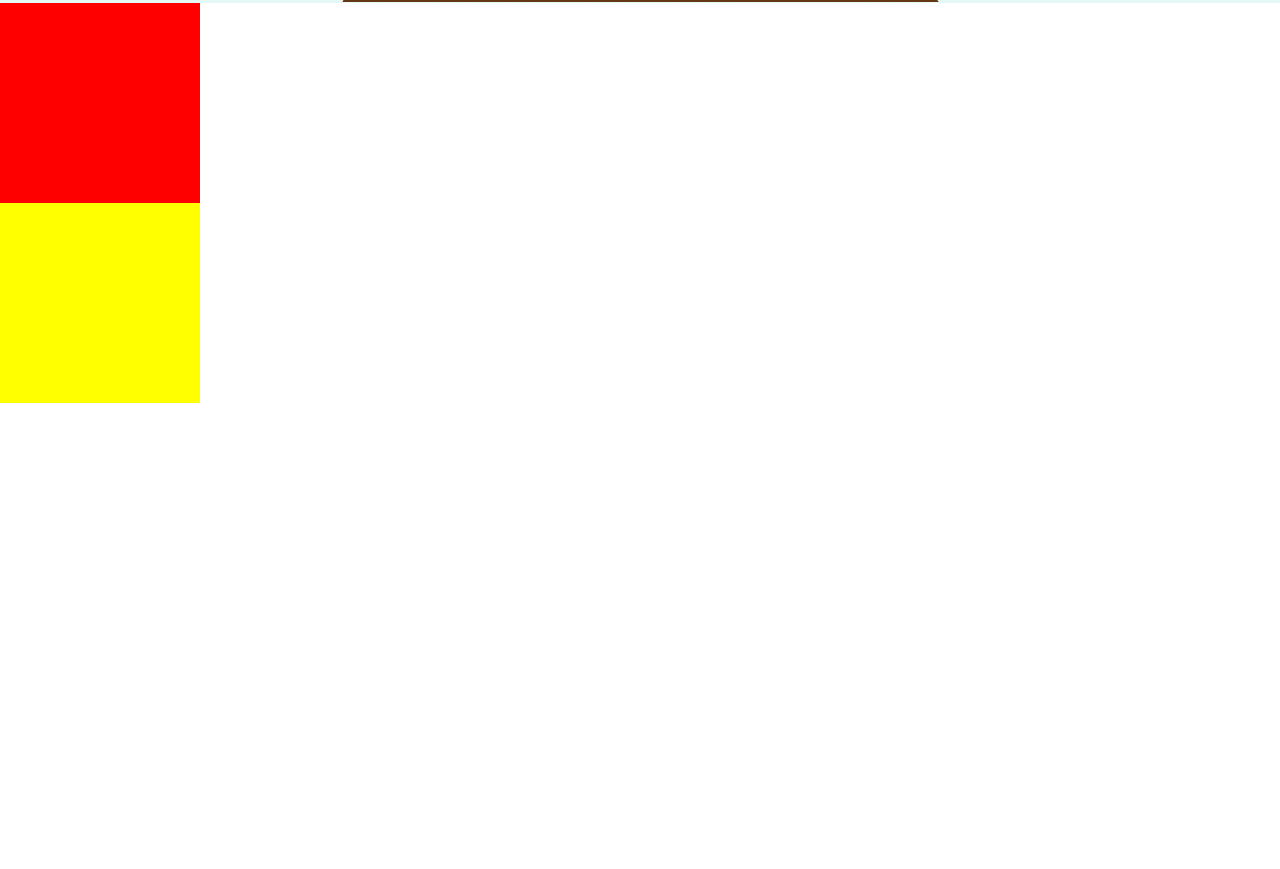
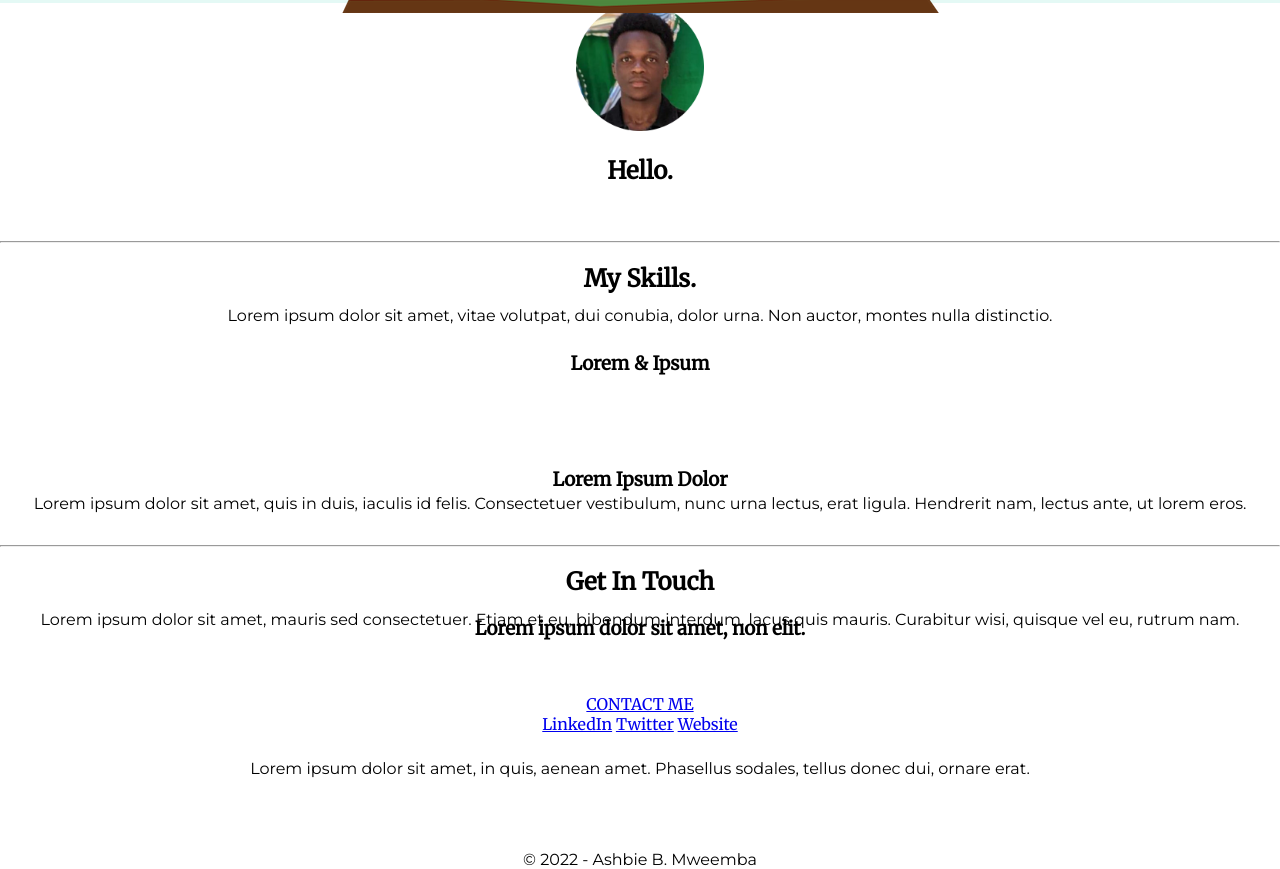
Before and after one commit to ashbie/my-portfolio-with-angela, a website: page index.html in a window 1280 px wide. Shown: the part 547-1416 px from the top of the page. Before the commit the page ends 958 px from the top, so only its background shows below. Drawn offline with Linux system fonts and the light colour scheme.

Commit message:
add middle and bottom section html text

```diff
--- a/index.html
+++ b/index.html
@@ -6,7 +6,10 @@
     <meta name="viewport" content="width=device-width, initial-scale=1.0">
     <title>Ashbie B. Mweemba</title>
     <link rel="stylesheet" href="css/styles.css" type="text/css">
-    <link rel="icon" href="icons/favicon.ico">
+    <link rel="icon" href="icons/favicon-independence-circular.ico">
+    <link rel="preconnect" href="https://fonts.googleapis.com">
+<link rel="preconnect" href="https://fonts.gstatic.com" crossorigin>
+<link href="https://fonts.googleapis.com/css2?family=Merriweather&family=Montserrat&family=Sacramento&display=swap" rel="stylesheet">
 </head>
 <body>
     <div  class="top-container">
@@ -16,8 +19,43 @@
         <img class="bottom-cloud" src="images/cloud.png" alt="cloud-img">
         <img class="mountain" src="images/mountain.png" alt="mountain-img">
     </div>
-    <div class="middle-container"></div>
-    <div class="bottom-container"></div>
+    <div class="middle-container">
+        <div class="profile">
+          <img class="profile-pic" src="images/ashbie-independence.png" alt="image-of-ashbie">
+          <h2>Hello.</h2>
+          <p>Lorem ipsum dolor sit amet, vitae volutpat, dui conubia, dolor urna. Non auctor, montes nulla distinctio.</p>
+        </div>
+        <hr>
+        <div class="skills">
+          <h2>My Skills.</h2>
+          <div class="skill-row">
+            <img class="" src="" alt="">
+            <h3>Lorem & Ipsum</h3>
+            <p>Lorem ipsum dolor sit amet, quis in duis, iaculis id felis. Consectetuer vestibulum, nunc urna lectus, erat ligula. Hendrerit nam, lectus ante, ut lorem eros.</p>
+          </div>
+          <div class="skill-row">
+            <img class="" src="" alt="">
+            <h3>Lorem Ipsum Dolor</h3>
+            <p>Lorem ipsum dolor sit amet, mauris sed consectetuer. Etiam et eu, bibendum interdum, lacus quis mauris. Curabitur wisi, quisque vel eu, rutrum nam.</p>
+          </div>
+        </div>
+        <hr>
+        <div class="contact-me">
+          <h2>Get In Touch</h2>
+          <h3>Lorem ipsum dolor sit amet, non elit.</h3>
+          <p>Lorem ipsum dolor sit amet, in quis, aenean amet. Phasellus sodales, tellus donec dui, ornare erat.</p>
+          <a class="btn" href="mailto:ashbie.b.mweemba@gmail.com">CONTACT ME</a>
+        </div>
+      </div>
+
+
+      <div class="bottom-container">
+        <a class="footer-link" href="https://www.linkedin.com/">LinkedIn</a>
+        <a class="footer-link" href="https://twitter.com/">Twitter</a>
+        <a class="footer-link" href="https://www.appbrewery.co/">Website</a>
+        <p>© 2022 - Ashbie B. Mweemba</p>
+      </div>
+
 
 
 
--- a/public/css/styles.css
+++ b/public/css/styles.css
@@ -2,6 +2,7 @@ h1{
     margin-top: 0px;
     position:relative;
     top:100px;
+    font-family: 'Sacramento', cursive;
 }
 
 body{
@@ -9,6 +10,7 @@ body{
     margin-left: 0px;
     margin-right: 0px;
     text-align: center;
+    font-family: 'Merriweather', serif;
 }
 
 .top-container{
@@ -17,14 +19,8 @@ body{
     height:550px;
 }
 .middle-container{
-    background-color: red;
-    width: 200px;
-    height: 200px;
 }
 .bottom-container{
-    background-color: yellow;
-    width: 200px;
-    height: 200px;
 }
 .top-cloud{
     position: absolute;
@@ -39,9 +35,13 @@ body{
 p{
     position:relative;
     top:100px;
+    font-family: 'Montserrat', sans-serif;
 }
 .mountain{
     position: relative;
     top: 100px;
 
 }
+.profile-pic{
+    width: 10vw;
+}
```
Also changed, not shown: public/icons/favicon-iceSkating.ico (added), public/icons/favicon-independence-circular.ico (added), public/icons/favicon-independence.ico (renamed from public/icons/favicon.ico), public/images/A$H-B-modified.png (added), public/images/AJ-modified.png (added), public/images/ashbie-independence.png (added).
